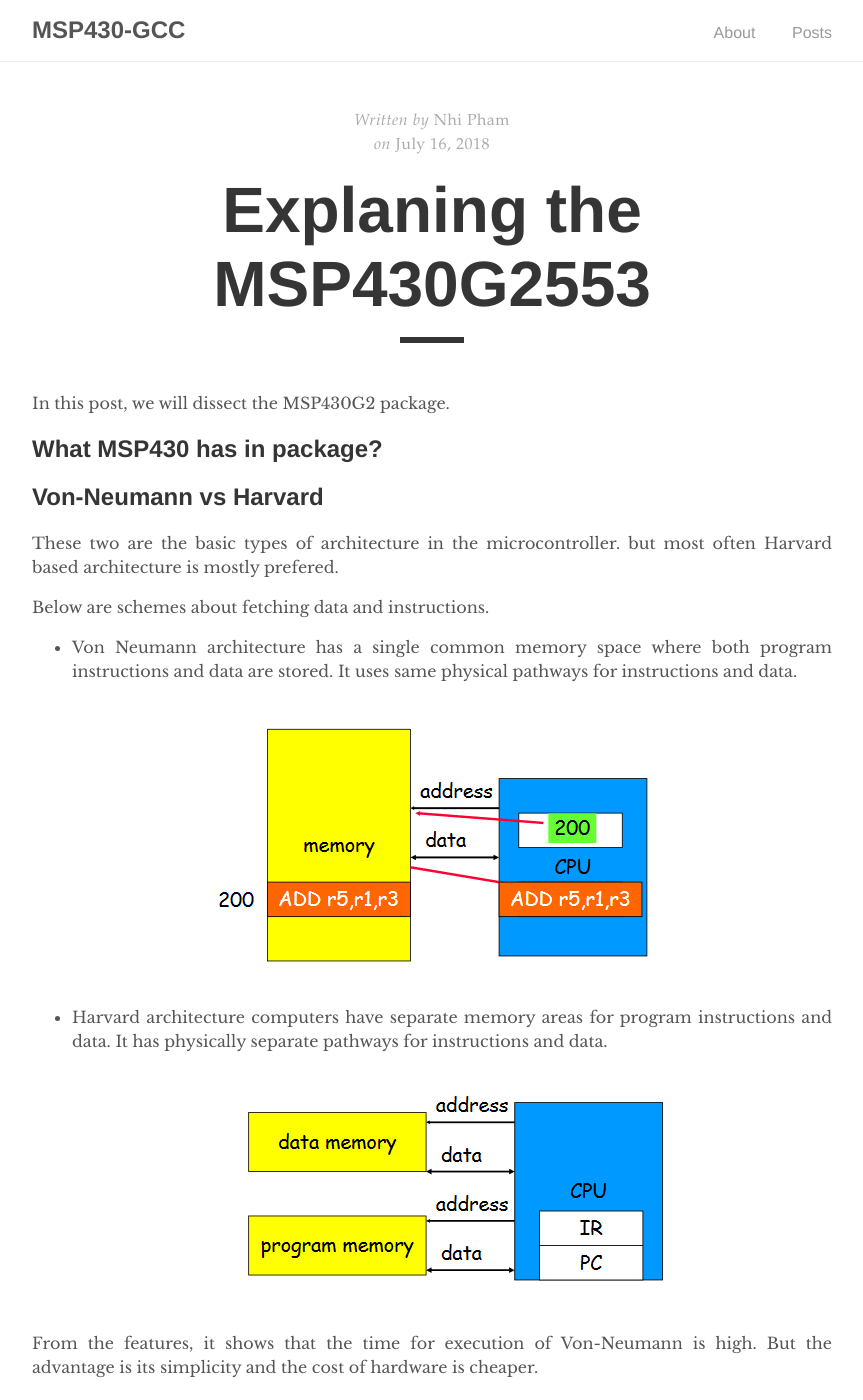
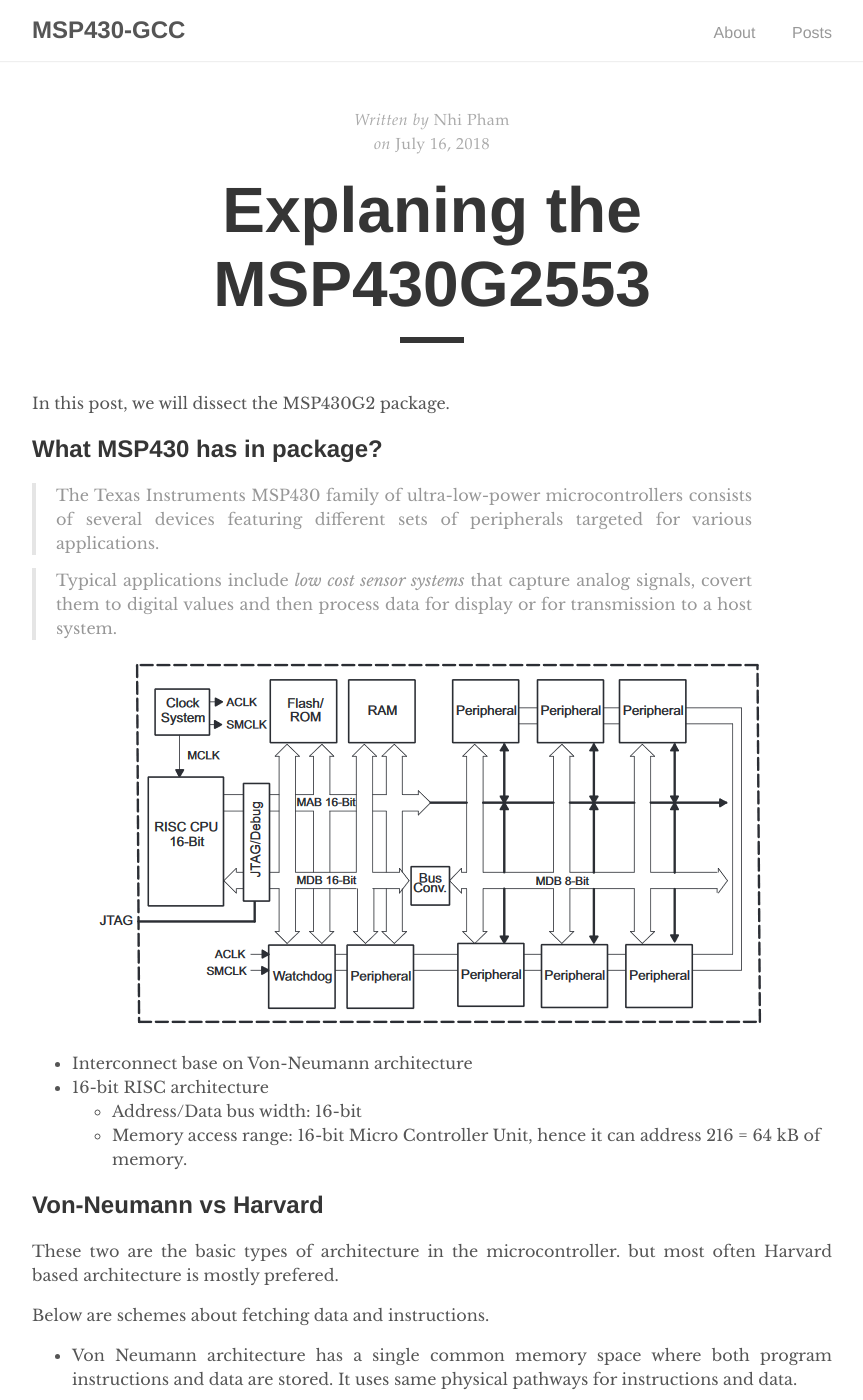
Before and after one commit to nhivp/msp430-gcc, a Jekyll site: the page built from docs/_posts/2018-07-16-what-is-msp430.md, in a window 1280 px wide and 1400 px high. Shown: the whole window, without its empty margins (208-1071 px from the left). Built offline with Jekyll 4.4.1, drawn with Linux system fonts in a browser that asks for light colours; some of the changed text lies outside the part shown.

Commit message:
Update post

```diff
--- a/docs/_posts/2018-07-16-what-is-msp430.md
+++ b/docs/_posts/2018-07-16-what-is-msp430.md
@@ -7,6 +7,17 @@
 In this post, we will dissect the MSP430G2 package.
 
 ## What MSP430 has in package?
+
+> The Texas Instruments MSP430 family of ultra-low-power microcontrollers consists of several devices featuring different sets of peripherals targeted for various applications.
+
+> Typical applications include *low cost sensor systems* that capture analog signals, covert them to digital values and then process data for display or for transmission to a host system.
+
+![Von-Neumann Architecture](https://raw.githubusercontent.com/nhivp/msp430-gcc/master/docs/assets/img/msp430-architecture.PNG "There is a single data bus which fetches data and instructions.")
+
+* Interconnect base on Von-Neumann architecture
+* 16-bit RISC architecture
+  * Address/Data bus width: 16-bit
+  * Memory access range: 16-bit Micro Controller Unit, hence it can address 216 = 64 kB of memory.
 
 ## Von-Neumann vs Harvard
 
@@ -26,4 +37,18 @@
 
 ## Peripherals
 
+* Oscillator and System Clock
+* Main DCO Characteristics
+* GPIO
+* Watchdog Timer
+* Timer
+* Comparator
+* ADC10
+* I2C
+* SPI
+* UART
+
 ## References
+
+* [MSP430G2x53 Datasheet](http://www.ti.com/lit/ds/symlink/msp430g2553.pdf)
+* [MSP430x2xx Family User's Guide](http://www.ti.com/lit/ug/slau144j/slau144j.pdf)
```
Also changed, not shown: docs/assets/img/msp430-architecture.PNG (added).
